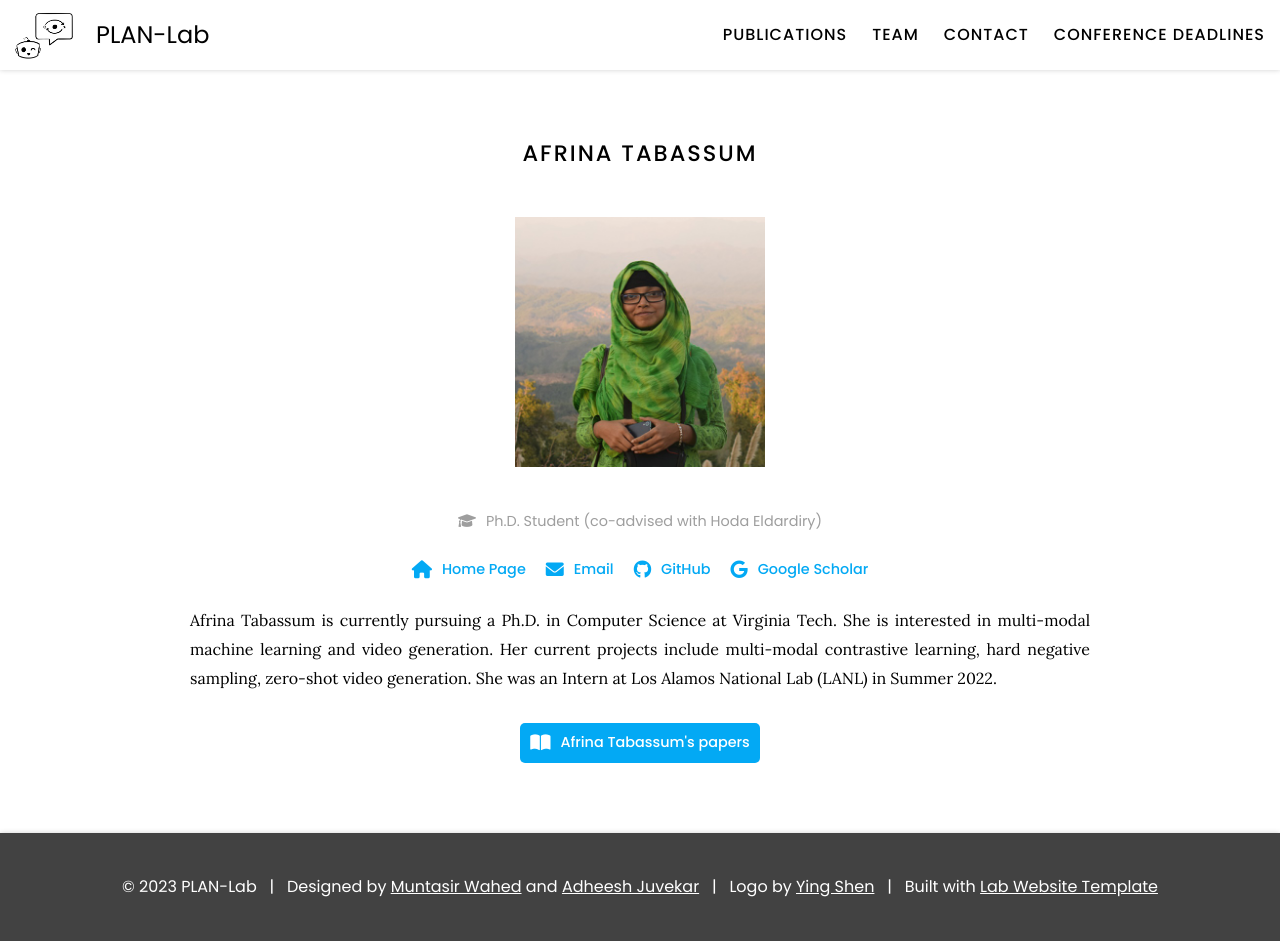
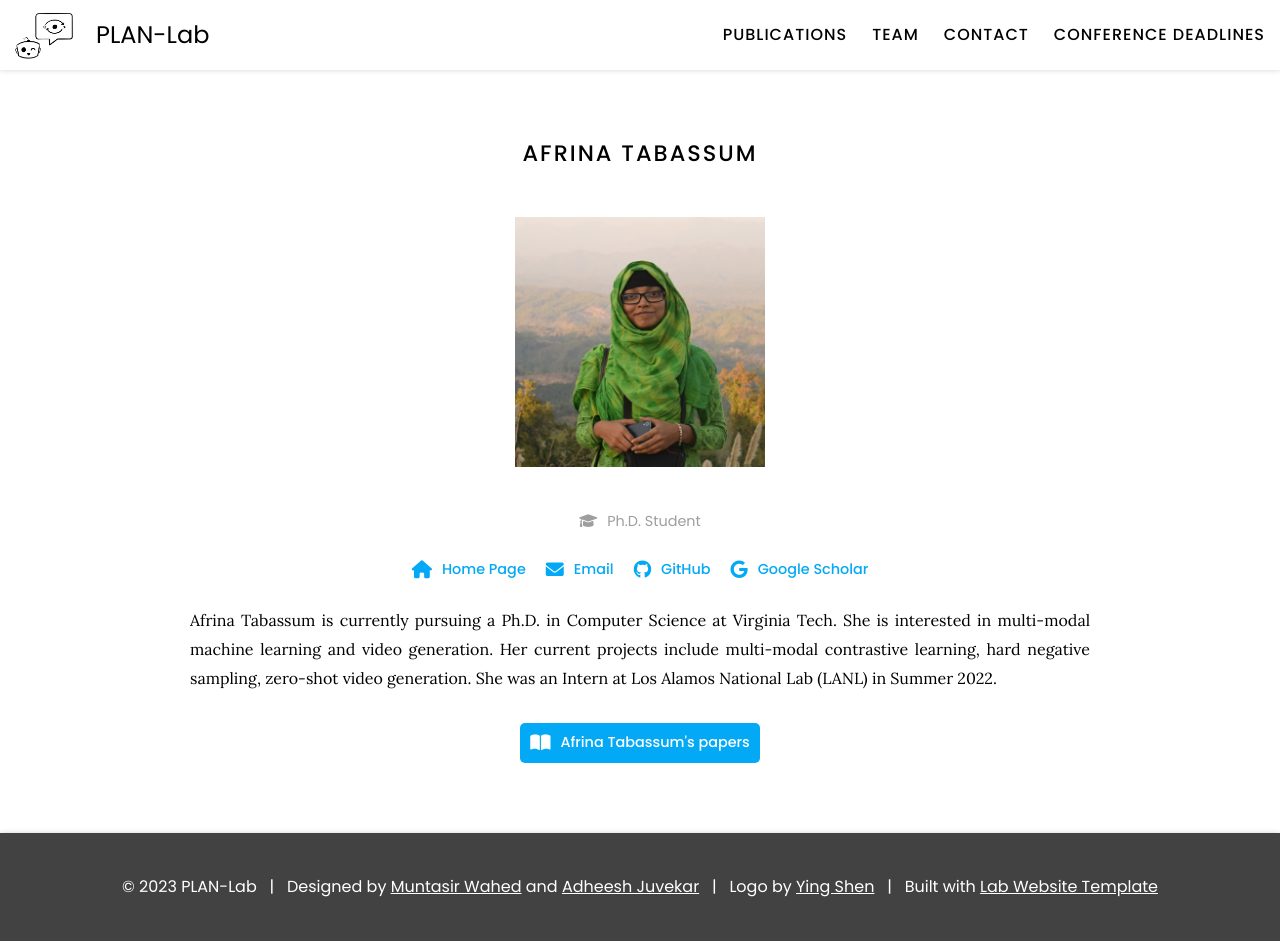
Before and after one commit to XiaonaZhou/plan-lab.github.io, a Jekyll site: the page built from _members/afrina-tabassum.md, in a window 1280 px wide. Built offline with Jekyll 4.4.1, drawn with Linux system fonts in a browser that asks for light colours.

Commit message:
Update afrina-tabassum.md

```diff
--- a/_members/afrina-tabassum.md
+++ b/_members/afrina-tabassum.md
@@ -1,7 +1,7 @@
 ---
 name: Afrina Tabassum
 image: images/members/AfrinaTabassum.jpg
-description: Ph.D. Student (co-advised with Hoda Eldardiry)
+description: Ph.D. Student
 role: phd-student
 aliases:
   - Afrina Tabassum
```
